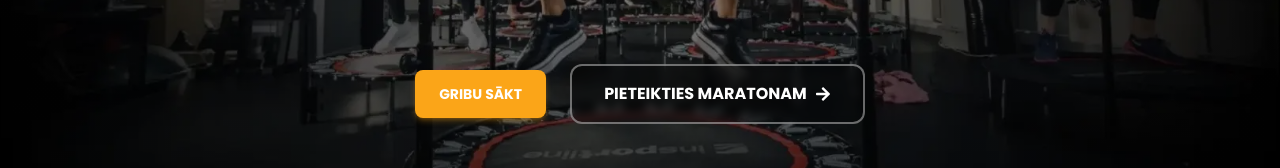
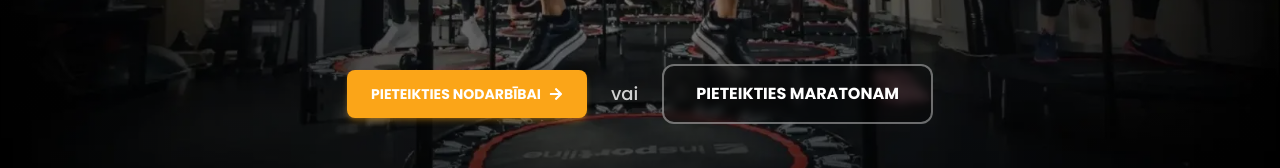
Before and after one commit to Kizenbahs/batutufitness.lv, a React (Vite) app: page / in a window 1280 px wide. Shown: the part 480-648 px from the top of the page. Built offline with nearby package versions, Linux system fonts and the light colour scheme; no server answers.

Commit message:
Update hero section: remove arrow from black button, keep arrow in orange button

```diff
--- a/src/components/HeroSection.tsx
+++ b/src/components/HeroSection.tsx
@@ -125,16 +125,17 @@ export default function HeroSection() {
           <div className="flex w-full flex-col items-center space-y-4 sm:flex-row sm:justify-center sm:space-x-6 sm:space-y-0 mb-8 sm:mb-0">
             <button
               onClick={handleScheduleClick}
-              className="w-[80%] max-w-[300px] rounded-lg bg-primary px-4 py-2.5 text-sm font-bold text-white transition-all hover:scale-105 hover:bg-primary/90 shadow-md shadow-primary/30 hover:shadow-lg hover:shadow-primary/40 active:shadow-sm active:scale-95 sm:w-auto sm:px-6 sm:py-3.5"
+              className="w-[80%] max-w-[300px] rounded-lg bg-primary px-4 py-2.5 text-sm font-bold text-white transition-all hover:scale-105 hover:bg-primary/90 shadow-md shadow-primary/30 hover:shadow-lg hover:shadow-primary/40 active:shadow-sm active:scale-95 sm:w-auto sm:px-6 sm:py-3.5 flex items-center justify-center"
             >
-              {language === 'lv' ? 'GRIBU SĀKT' : 'BOOK NOW'}
+              {language === 'lv' ? 'PIETEIKTIES NODARBĪBAI' : 'BOOK NOW'}
+              <FaArrowRight className="ml-2 mt-0 inline-block" />
             </button>
+            <span className="text-white/80 text-lg font-medium sm:mx-2">vai</span>
             <button
               onClick={handleMarathonClick}
               className="w-[85%] max-w-[300px] rounded-xl border-2 border-white/40 bg-black/30 backdrop-blur-sm px-6 py-3.5 text-base font-bold text-white transition-transform hover:scale-105 hover:border-primary hover:text-primary sm:w-auto sm:px-8 sm:py-4 flex items-center justify-center"
             >
               {language === 'lv' ? 'PIETEIKTIES MARATONAM' : 'JOIN MARATHON'}
-              <FaArrowRight className="ml-2 mt-0 inline-block" />
             </button>
           </div>
         </div>
```
